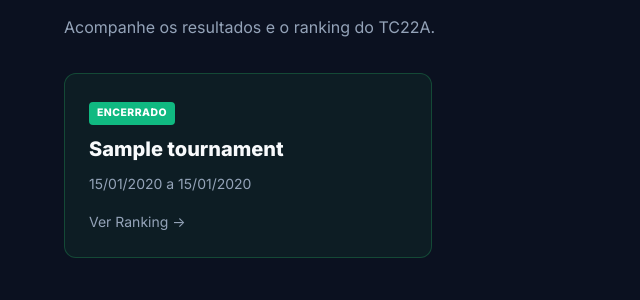
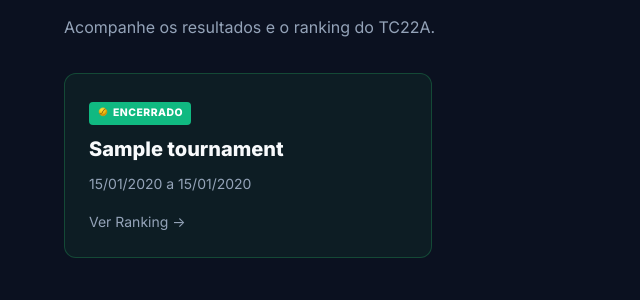
Before and after one commit to fernandotos/TC22A, a Django app: page / in a window 1280 px wide. Shown: the part 171-471 px from the top of the page, without its empty margins (0-640 px from the left). Run offline with Django 5.2, Linux system fonts and the light colour scheme; tables that the repository leaves empty hold one stand-in row (values such as "Sample post").

Commit message:
UI: Adiciona icone de bolinha girando e parada nos cards

```diff
--- a/tournaments/templates/tournaments/home.html
+++ b/tournaments/templates/tournaments/home.html
@@ -1,6 +1,22 @@
 {% extends "base.html" %}
-
+{% load static %}
 {% block content %}
+<style>
+@keyframes spin-bolinha {
+    from { transform: rotate(0deg); }
+    to { transform: rotate(360deg); }
+}
+.bolinha-spin {
+    animation: spin-bolinha 2s linear infinite;
+}
+.bolinha-icon {
+    width: 12px;
+    height: 12px;
+    margin-right: 4px;
+    vertical-align: middle;
+    margin-bottom: 2px;
+}
+</style>
 <h1 class="home-title" style="font-size: 2.3rem; margin-bottom: 0.5rem;">Bem-vindo ao Ranking interno de Tenis do Clube
     22 de Agosto</h1>
 <p class="home-subtitle" style="color: var(--text-muted); margin-bottom: 2rem;">Acompanhe os resultados e o ranking do
@@ -10,9 +26,9 @@
     {% for tournament in tournaments %}
     <a href="{% url 'tournaments:tournament_detail' tournament.id %}" class="card" {% if tournament.is_finished %}style="background-color: rgba(39, 174, 96, 0.08); border-color: rgba(39, 174, 96, 0.3);"{% endif %}>
         {% if tournament.is_finished %}
-        <span style="display: inline-block; padding: 0.2rem 0.5rem; background-color: var(--success); color: white; font-size: 0.65rem; font-weight: bold; border-radius: 4px; margin-bottom: 0.5rem; text-transform: uppercase; letter-spacing: 0.5px;">Encerrado</span>
+        <span style="display: inline-block; padding: 0.2rem 0.5rem; background-color: var(--success); color: white; font-size: 0.65rem; font-weight: bold; border-radius: 4px; margin-bottom: 0.5rem; text-transform: uppercase; letter-spacing: 0.5px;"><img src="{% static 'bolinha.png' %}" class="bolinha-icon" alt="bolinha">Encerrado</span>
         {% else %}
-        <span style="display: inline-block; padding: 0.2rem 0.5rem; background-color: rgba(255,255,255,0.1); color: var(--text-muted); font-size: 0.65rem; font-weight: bold; border-radius: 4px; margin-bottom: 0.5rem; text-transform: uppercase; letter-spacing: 0.5px;">Em andamento - Rodada Atual {{ tournament.current_round }}</span>
+        <span style="display: inline-block; padding: 0.2rem 0.5rem; background-color: rgba(255,255,255,0.1); color: var(--text-muted); font-size: 0.65rem; font-weight: bold; border-radius: 4px; margin-bottom: 0.5rem; text-transform: uppercase; letter-spacing: 0.5px;"><img src="{% static 'bolinha.png' %}" class="bolinha-icon bolinha-spin" alt="bolinha">Em andamento - Rodada Atual {{ tournament.current_round }}</span>
         {% endif %}
         <h3 style="margin-top: 0;">{{ tournament.name }}</h3>
         {% if tournament.start_date and tournament.end_date %}
```
Also changed, not shown: tournaments/templates/tournaments/knockout_list.html (+19 -3 lines).
